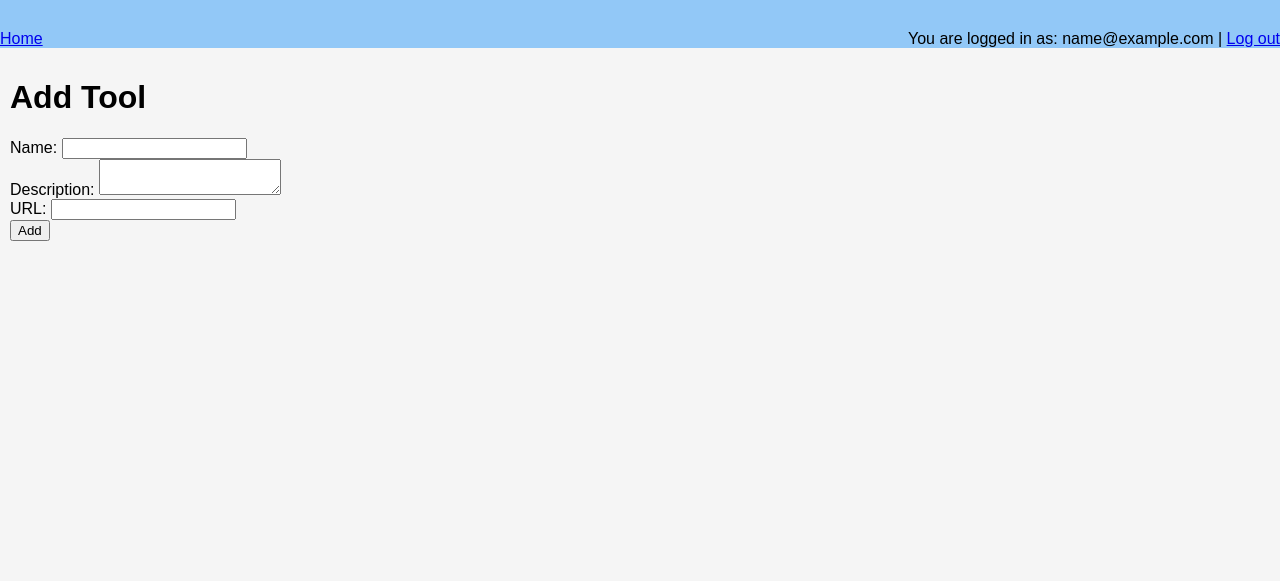
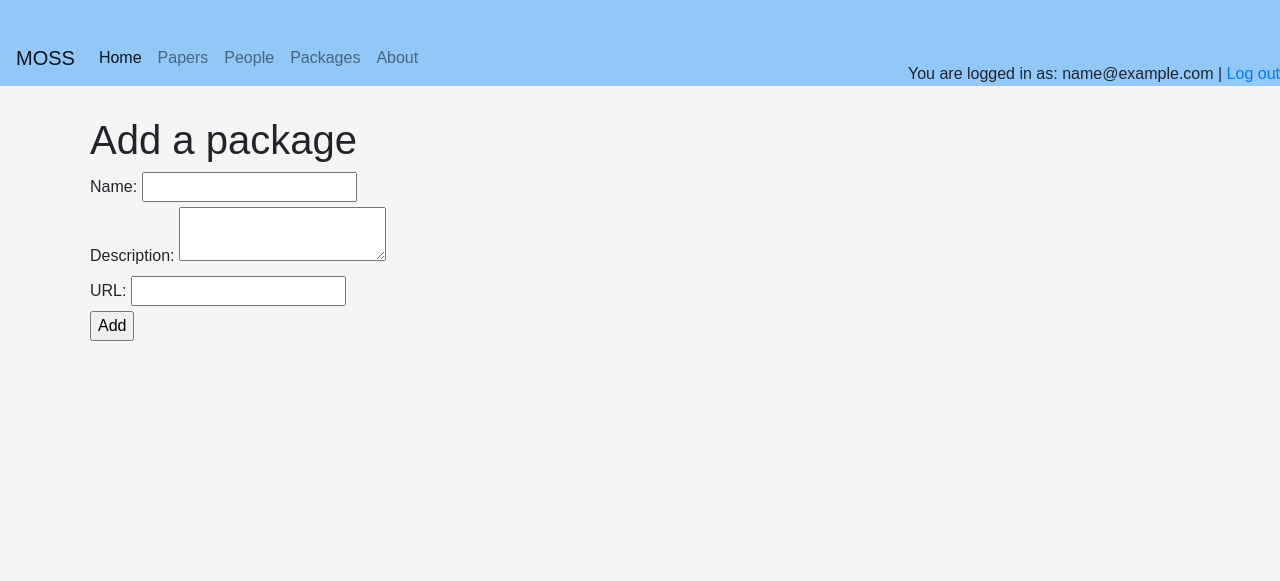
Before and after one commit to planspark/ossci-kate, a Flask app: page /tools/add in a window 1280 px wide. Shown: the top 581 px of the page. Run offline with Flask 3, Linux system fonts and the light colour scheme; the visitor is signed in with stand-in values (Sample User, id 1); some libraries are stand-ins or nearby versions.

Commit message:
adding changes

```diff
--- a/app.py
+++ b/app.py
@@ -165,6 +165,9 @@ def logout():
 def profile():
     return render_template('profile.html')
 
+@app.route('/about')
+def about():
+    return render_template('about.html')
 
 @app.route('/tools')
 def tools():
--- a/static/style.css
+++ b/static/style.css
@@ -60,7 +60,8 @@ body {
 }
 
 .header-left {
-  align: center
+  position: relative;
+  background-color: #92c8f7;
 }
 
 .header-right {
@@ -70,8 +71,8 @@ body {
 /* Content */
 .content {
   background-color: #f5f5f5;
-  padding: 10px;
-  margin-top: 0;
+  padding-left: 90px;
+  margin-top: 30px;
 }
 
 /* Footer */
--- a/templates/base.html
+++ b/templates/base.html
@@ -4,6 +4,13 @@
 <head>
   <!-- Head content goes here -->
   <link rel="stylesheet" type="text/css" href="{{ url_for('static', filename='style.css') }}">
+  <!-- Required meta tags -->
+  <meta charset="utf-8">
+  <meta name="viewport" content="width=device-width, initial-scale=1, shrink-to-fit=no">
+
+  <!-- Bootstrap CSS -->
+  <link rel="stylesheet" href="https://cdn.jsdelivr.net/npm/bootstrap@4.0.0/dist/css/bootstrap.min.css" integrity="sha384-Gn5384xqQ1aoWXA+058RXPxPg6fy4IWvTNh0E263XmFcJlSAwiGgFAW/dAiS6JXm" crossorigin="anonymous">
+
 </head>
 <body>
 
@@ -16,5 +23,10 @@
 
 {% include 'footer.html' %}
 
+<!-- Optional JavaScript -->
+<!-- jQuery first, then Popper.js, then Bootstrap JS -->
+<script src="https://code.jquery.com/jquery-3.2.1.slim.min.js" integrity="sha384-KJ3o2DKtIkvYIK3UENzmM7KCkRr/rE9/Qpg6aAZGJwFDMVNA/GpGFF93hXpG5KkN" crossorigin="anonymous"></script>
+<script src="https://cdn.jsdelivr.net/npm/popper.js@1.12.9/dist/umd/popper.min.js" integrity="sha384-ApNbgh9B+Y1QKtv3Rn7W3mgPxhU9K/ScQsAP7hUibX39j7fakFPskvXusvfa0b4Q" crossorigin="anonymous"></script>
+<script src="https://cdn.jsdelivr.net/npm/bootstrap@4.0.0/dist/js/bootstrap.min.js" integrity="sha384-JZR6Spejh4U02d8jOt6vLEHfe/JQGiRRSQQxSfFWpi1MquVdAyjUar5+76PVCmYl" crossorigin="anonymous"></script>
 </body>
 </html>
--- a/templates/header.html
+++ b/templates/header.html
@@ -1,7 +1,31 @@
 <!-- BEGIN header.html -->
 <div class="header">
     <div class="header-left">
-      <a href="{{ url_for('index') }}">Home</a>
+      <nav class="navbar navbar-expand-lg navbar-light" style="background-color: #92c8f7;">
+        <a class="navbar-brand" href="#">MOSS</a>
+        <button class="navbar-toggler" type="button" data-toggle="collapse" data-target="#navbarNav" aria-controls="navbarNav" aria-expanded="false" aria-label="Toggle navigation">
+          <span class="navbar-toggler-icon"></span>
+        </button>
+        <div class="collapse navbar-collapse" id="navbarNav">
+          <ul class="navbar-nav">
+            <li class="nav-item active">
+              <a class="nav-link" href="{{ url_for('index') }}">Home <span class="sr-only">(current)</span></a>
+            </li>
+            <li class="nav-item">
+              <a class="nav-link" href="{{ url_for('articles') }}">Papers</a>
+            </li>
+            <li class="nav-item">
+              <a class="nav-link" href="{{ url_for('persons') }}">People</a>
+            </li>
+            <li class="nav-item">
+              <a class="nav-link" href="{{ url_for('tools') }}">Packages</a>
+            </li>
+            <li class="nav-item">
+              <a class="nav-link" href="{{ url_for('about') }}">About</a>
+            </li>
+          </ul>
+        </div>
+      </nav>
     </div>
     {% if current_user.is_authenticated %}
     <div class="header-right">
--- a/templates/tool_form.html
+++ b/templates/tool_form.html
@@ -7,7 +7,7 @@
 </head>
 <body>
 
-<h1>Add Tool</h1>
+<h1>Add a package</h1>
 
 <form action="{{ url_for('add_tool') }}" method="POST">
   <div>
--- a/templates/tools.html
+++ b/templates/tools.html
@@ -2,7 +2,7 @@
 
 {% block content %}
 <!-- BEGIN tools.html -->
-  <h1>List of Tools</h1>
+  <h1>List of Packages</h1>
   <ul>
     {% for tool in tools %}
       <li><a href="{{ url_for('tool_detail', tool_id=tool.id) }}">{{ tool.name }}</a></li>
```
Also changed, not shown: templates/about.html (+33 -8 lines), templates/article_form.html (+24 -7 lines), templates/person_form.html (+24 -7 lines), instance/app.db.
